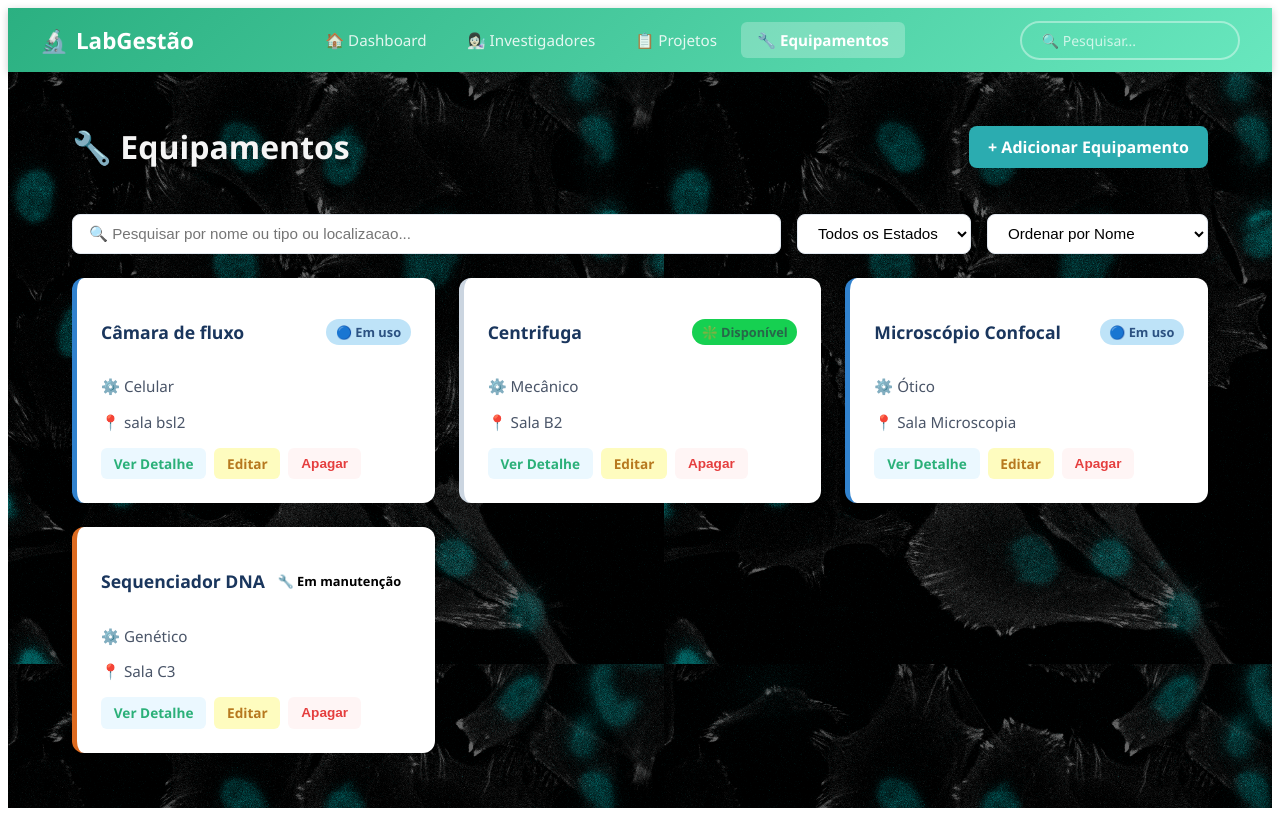
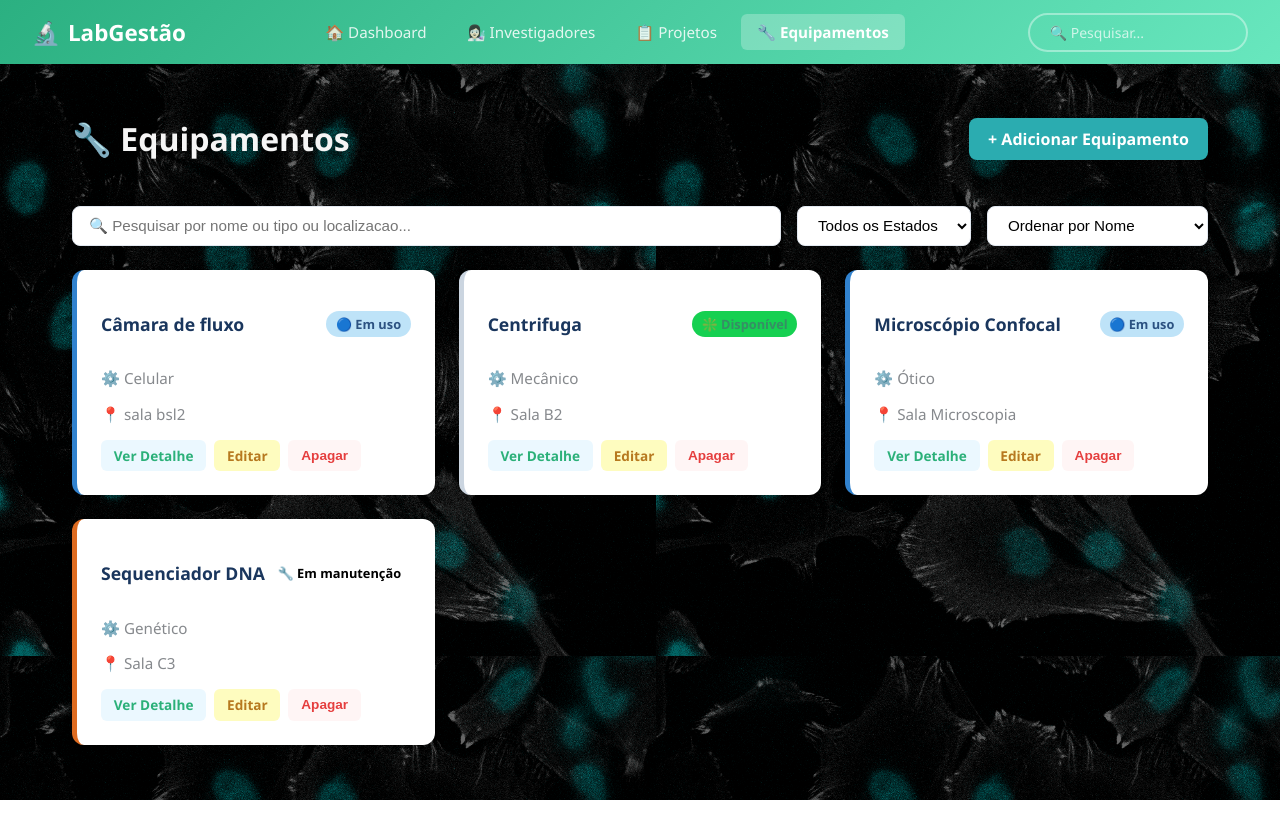
Before and after one commit to gcarine-AI/Gestao-Laboratorio, an Angular app: page /equipamentos in a window 1280 px wide. Built offline with nearby package versions, Linux system fonts and the light colour scheme.

Commit message:
fechardropdown

```diff
--- a/src/app/app.html
+++ b/src/app/app.html
@@ -33,6 +33,7 @@
         type="text"
         [(ngModel)] = "termoDePesquisa"
         (keyup.enter)=" pesquisar()"
+        (blur)="fecharDropDown()"
         placeholder=" 🔍 Pesquisar... ">
 
       @if (mostrarDropdown && resultados.length > 0) {
@@ -53,7 +54,7 @@
       }
 
       @if (mostrarDropdown && resultados.length === 0) {
-        <div class = "dropdown">
+        <div class = "dropdown" (click)="fecharDropDown()">
           <p class="dropdown-vazio">Nenhum resultado encontrado</p>
         </div>
       }
--- a/src/app/pages/dashboard/dashboard.css
+++ b/src/app/pages/dashboard/dashboard.css
@@ -49,7 +49,7 @@
   display: block;
   font-size: 1.6rem;
   font-weight: 700;
-  color: #1a202c;
+  color: #eceef1;
 }
 
 .kpi-label {
--- a/src/app/pages/dashboard/dashboard.html
+++ b/src/app/pages/dashboard/dashboard.html
@@ -15,7 +15,7 @@
     </div>
 
     <div class="kpi verde">
-      <div class="kpi-icone">✅</div>
+      <div class="kpi-icone">✅ 🥼</div>
       <div class="kpi-info">
         <span class="kpi-valor">{{ investigadoresAtivos }}</span>
         <span class="kpi-label">Investigadores Ativos</span>
--- a/src/app/pages/detalhe/detalhe.css
+++ b/src/app/pages/detalhe/detalhe.css
@@ -17,7 +17,7 @@
 }
 
 .cabecalho h1 {
-  color: #1a365d;
+  color: white;
   font-size: 1.8rem;
   margin-bottom: 0.5rem;
 }
@@ -64,7 +64,7 @@
 .badge-em-pausa    { background: #feebc8; color: #7b341e; }
 .badge-disponível { background: #c6f6d5; color: #276749; }
 .badge-em-uso     { background: #bee3f8; color: #2c5282; }
-.badge-em-manutenção { background: #feebc8; color: #7b341e; }
+.badge-em-manutenção { background: #e0c694; color: #7b341e; }
 
 /* ── DETALHE CARD ── */
 .detalhe-grid {
--- a/src/app/pages/equipamentos/equipamentos.css
+++ b/src/app/pages/equipamentos/equipamentos.css
@@ -74,7 +74,7 @@
 .card.em-manutenção   { border-left-color: #dd6b20; }
 
 .card p {
-  color: #4a5568;
+  color: #86898d;
   margin-bottom: 0.4rem;
   font-size: 0.95rem;
 }
@@ -98,9 +98,9 @@
   font-weight: 600;
 }
 
-.badge-disponível  { background: #16d051; color: #276749; }
+.badge-disponível  { background: #16d051; color: #368e65; }
 .badge-em-uso { background: #bee3f8; color: #2c5282; }
-.badge-em-manutenção   { background: #feebc8; color: #7b341e; }
+.badge-em-manutenção   { background: #dec390; color: #7b341e; }
 
 .card-acoes {
   display: flex;
--- a/src/app/pages/equipamentos/equipamentos.ts
+++ b/src/app/pages/equipamentos/equipamentos.ts
@@ -35,6 +35,7 @@ export class Equipamentos implements OnInit {
     if (this.termoPesquisa.trim()) {
       const termo = this.termoPesquisa.toLowerCase();
       resultado = resultado.filter(e =>
+        e.id.toString().includes(termo) ||
         e.nome.toLowerCase().includes(termo) ||
         e.tipo.toLowerCase().includes(termo) ||
         e.localizacao.toLowerCase().includes(termo)
--- a/src/styles.css
+++ b/src/styles.css
@@ -1 +1,3 @@
-/* You can add global styles to this file, and also import other style files */
+body {
+  margin: 0;
+}
```
